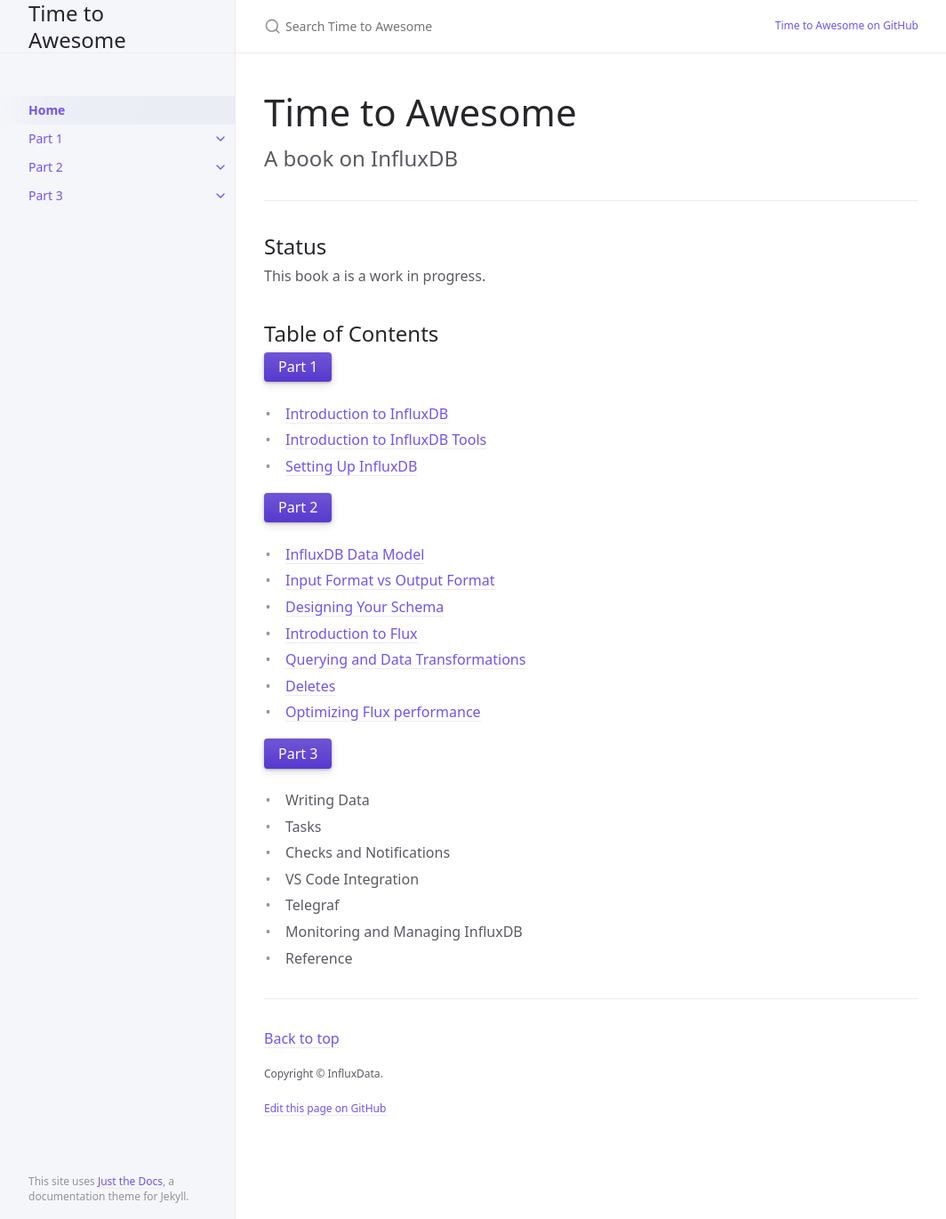
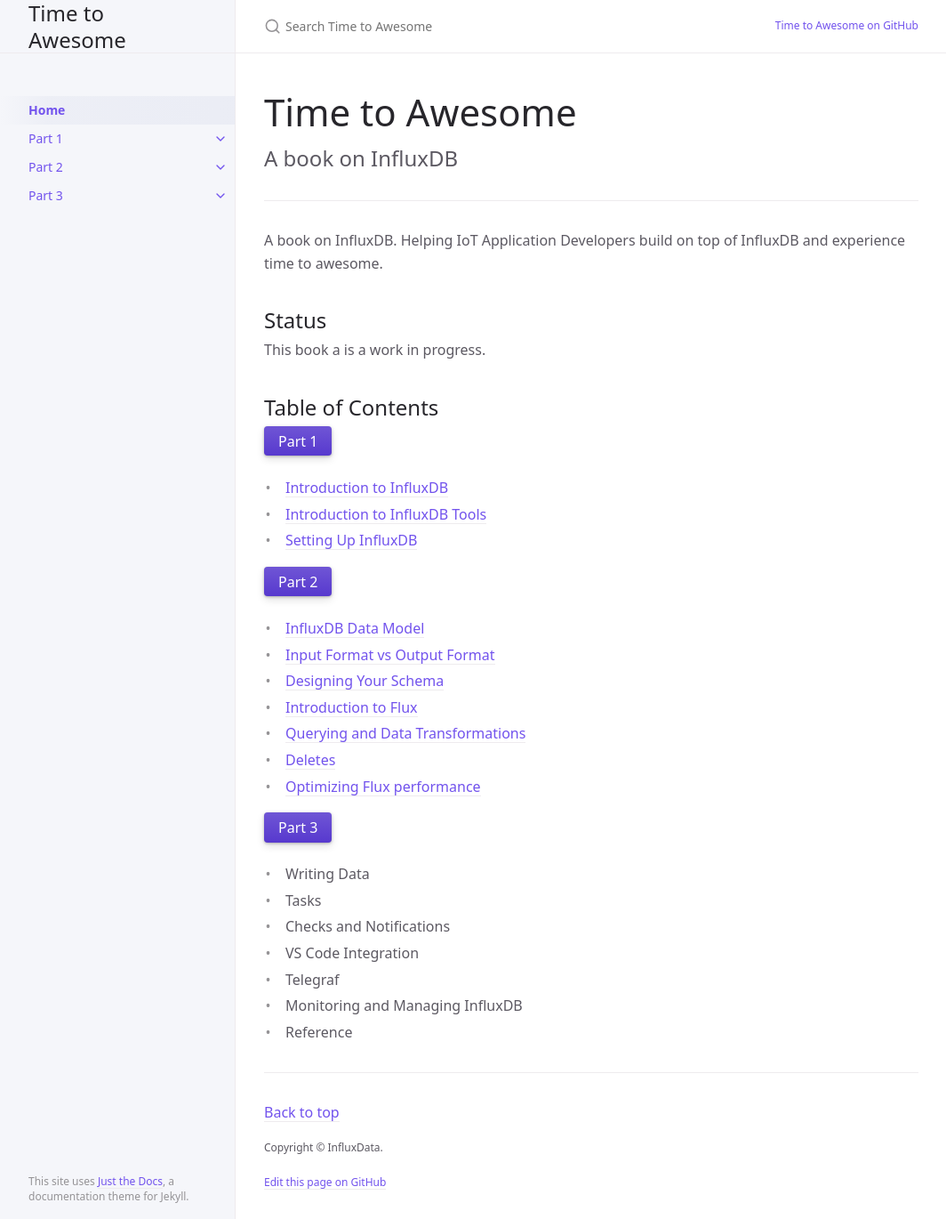
Before and after one commit to influxdata/awesome, a Jekyll site: the page built from index.md, in a window 1280 px wide and 1370 px high. Shown: the whole window at 89% size, without its empty margins (107-1171 px from the left). Built offline with Jekyll 4.4.1, drawn with Linux system fonts in a browser that asks for light colours.

```diff
--- a/index.md
+++ b/index.md
@@ -12,6 +12,8 @@ permalink: /
 A book on InfluxDB
 {: .fs-6 .fw-300 }
 ---
+A book on InfluxDB. Helping IoT Application Developers build on top of InfluxDB and experience time to awesome.
+
 ## Status
 
 This book a is a work in progress.
```
Also changed, not shown: docs/part-1/part-1.md (+1 -1 lines), docs/part-2/part-2.md (+1 -1 lines), docs/part-3/part-3.md (+1 -1 lines), 16 other files.
